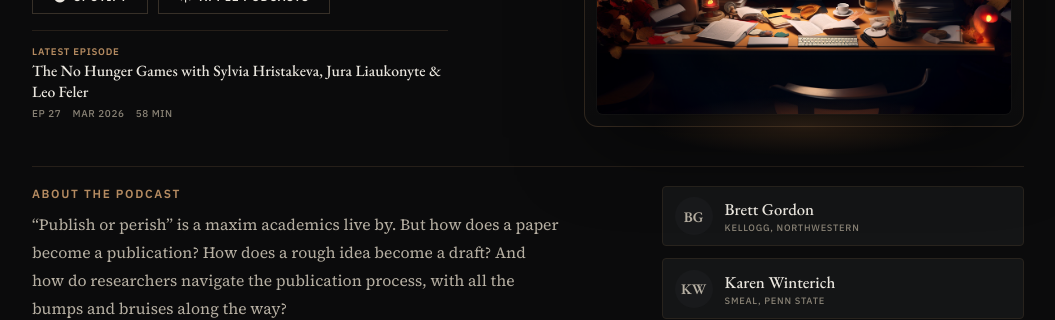
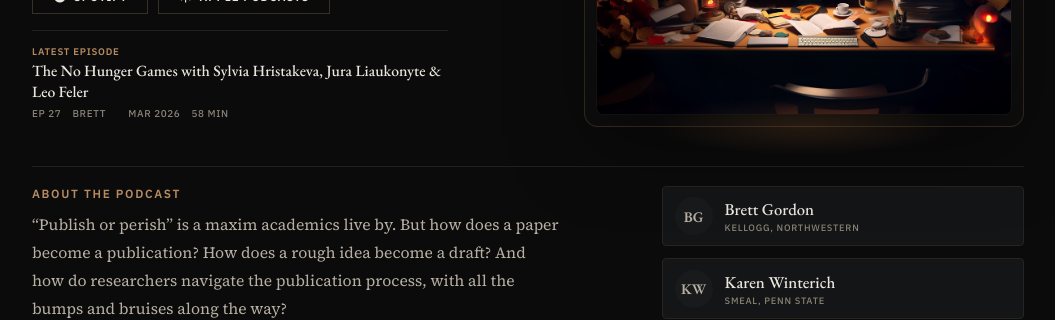
Before and after one commit to brgordon1/brgordon1.github.io, a Jekyll site: the page built from _pages/hiwt-podcast/index.html, in a window 1280 px wide and 900 px high. Shown: the part 336-656 px from the top of the window, without its empty margins (112-1167 px from the left). Built offline with Jekyll 4.4.1, drawn with Linux system fonts in a browser that asks for light colours.

Commit message:
Added host name to latest episode.

```diff
--- a/_pages/hiwt-podcast/index.html
+++ b/_pages/hiwt-podcast/index.html
@@ -795,7 +795,7 @@ author_profile: true
         <a class="hero-latest-link" href="#latest-episode">
           <div class="hero-latest-kicker">Latest episode</div>
           <div class="hero-latest-title">The No Hunger Games with Sylvia Hristakeva, Jura Liaukonyte &amp; Leo Feler</div>
-          <div class="hero-latest-meta"><span>Ep 27</span><span>Mar 2026</span><span>58 min</span></div>
+          <div class="hero-latest-meta"><span>Ep 27</span><span>Brett</span><span></span>Mar 2026</span><span>58 min</span></div>
         </a>
       </div>
     </div>
```
